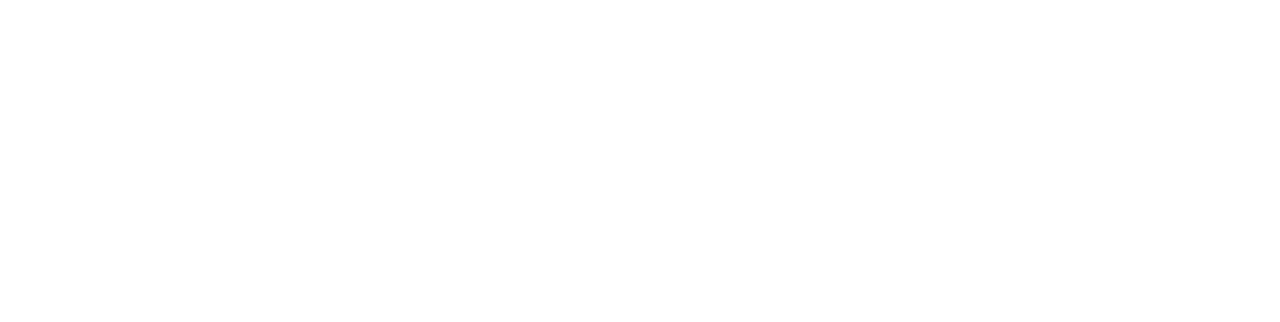
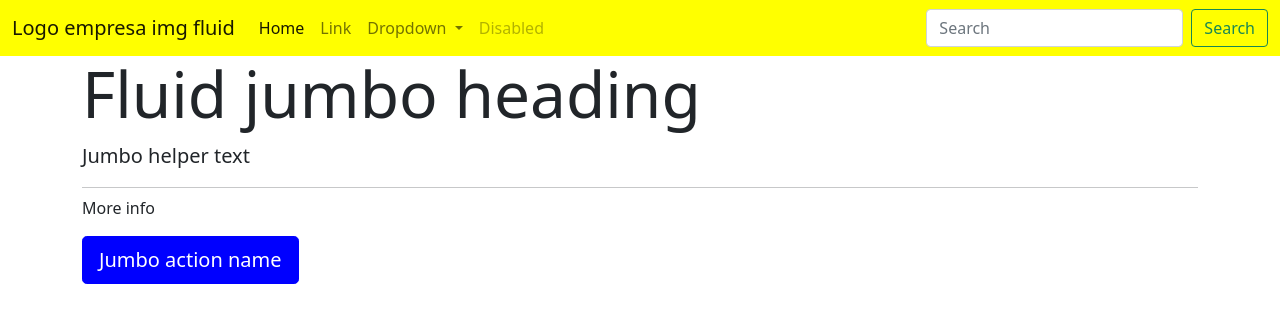
Before and after one commit to cristoferarmando/TareaBootstrap, a plain HTML site: page index.html in a window 1280 px wide. Drawn offline with nearby package versions, Linux system fonts and the light colour scheme.

Commit message:
Sin estilos

```diff
--- a/index.html
+++ b/index.html
@@ -28,5 +28,58 @@
 </head>
 <body>
 
+    <!--Menu de la página web-->
+    <nav class="navbar navbar-expand-lg navbar-light bg-light">
+        <div class="container-fluid">
+          <a class="navbar-brand" href="#">Logo empresa img fluid</a>
+          <button class="navbar-toggler" type="button" data-bs-toggle="collapse" data-bs-target="#navbarSupportedContent" aria-controls="navbarSupportedContent" aria-expanded="false" aria-label="Toggle navigation">
+            <span class="navbar-toggler-icon"></span>
+          </button>
+          <div class="collapse navbar-collapse" id="navbarSupportedContent">
+            <ul class="navbar-nav me-auto mb-2 mb-lg-0">
+              <li class="nav-item">
+                <a class="nav-link active" aria-current="page" href="#">Home</a>
+              </li>
+              <li class="nav-item">
+                <a class="nav-link" href="#">Link</a>
+              </li>
+              <li class="nav-item dropdown">
+                <a class="nav-link dropdown-toggle" href="#" id="navbarDropdown" role="button" data-bs-toggle="dropdown" aria-expanded="false">
+                  Dropdown
+                </a>
+                <ul class="dropdown-menu" aria-labelledby="navbarDropdown">
+                  <li><a class="dropdown-item" href="#">Action</a></li>
+                  <li><a class="dropdown-item" href="#">Another action</a></li>
+                  <li><hr class="dropdown-divider"></li>
+                  <li><a class="dropdown-item" href="#">Something else here</a></li>
+                </ul>
+              </li>
+              <li class="nav-item">
+                <a class="nav-link disabled">Disabled</a>
+              </li>
+            </ul>
+            <form class="d-flex">
+              <input class="form-control me-2" type="search" placeholder="Search" aria-label="Search">
+              <button class="btn btn-outline-success" type="submit">Search</button>
+            </form>
+          </div>
+        </div>
+      </nav>
+
+      <!--Jumbotron-->
+      <div class="jumbotron jumbotron-fluid">
+          <div class="container">
+              <h1 class="display-3">Fluid jumbo heading</h1>
+              <p class="lead">Jumbo helper text</p>
+              <hr class="my-2">
+              <p>More info</p>
+              <p class="lead">
+                  <a class="btn btn-primary btn-lg" href="Jumbo action link" role="button">Jumbo action name</a>
+              </p>
+          </div>
+      </div>
+
+      <!--Cards-->
+
 </body>
 </html>
```
